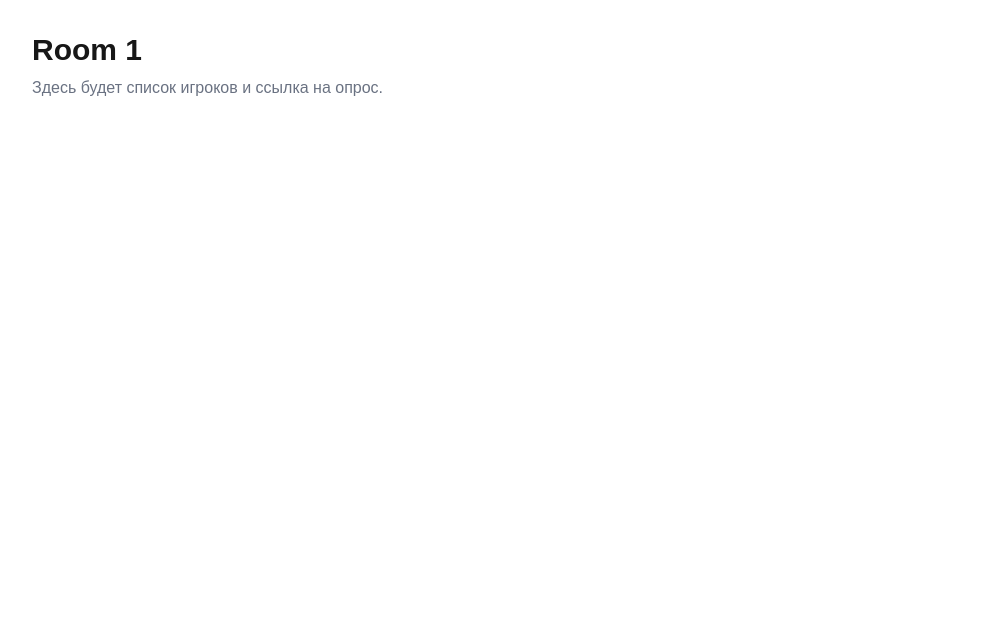
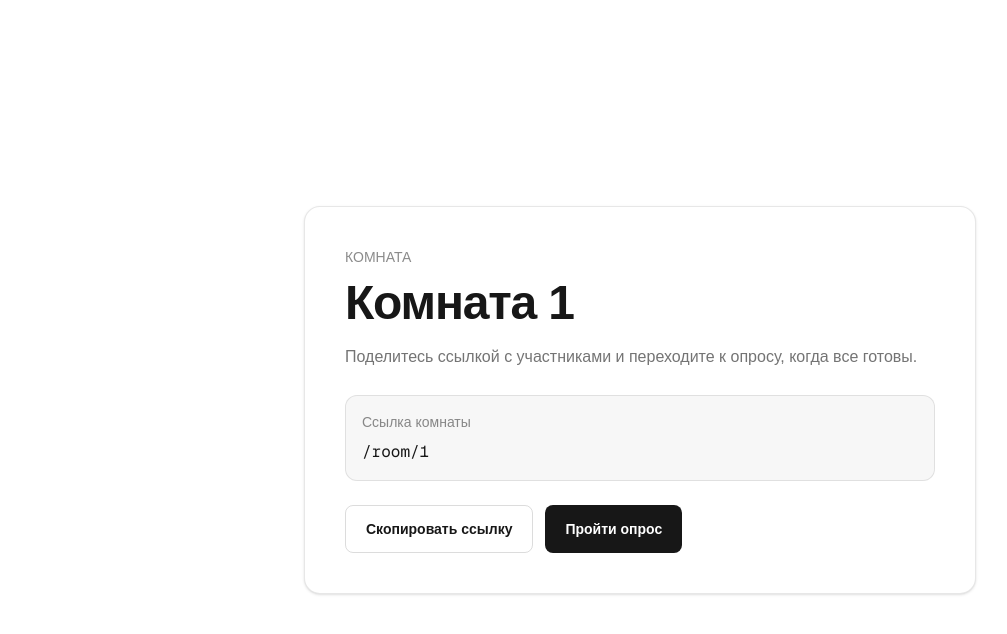
Before and after one commit to unitonli/game-match, a Next.js app: page /room/1 in a window 1280 px wide. Shown: the top 634 px of the page, without its empty margins (0-1007 px from the left). Built offline with nearby package versions, Linux system fonts and the light colour scheme.

Commit message:
Add room page

```diff
--- /dev/null
+++ b/app/room/[code]/copy-room-link-button.tsx
@@ -0,0 +1,33 @@
+"use client";
+
+import { useState, useSyncExternalStore } from "react";
+
+type CopyRoomLinkButtonProps = {
+  roomPath: string;
+};
+
+export function CopyRoomLinkButton({ roomPath }: CopyRoomLinkButtonProps) {
+  const origin = useSyncExternalStore(
+    () => () => undefined,
+    () => window.location.origin,
+    () => "",
+  );
+  const roomLink = origin ? new URL(roomPath, origin).toString() : roomPath;
+  const [copied, setCopied] = useState(false);
+
+  async function handleCopy() {
+    await navigator.clipboard.writeText(roomLink);
+    setCopied(true);
+    window.setTimeout(() => setCopied(false), 1800);
+  }
+
+  return (
+    <button
+      type="button"
+      onClick={handleCopy}
+      className="inline-flex min-h-12 items-center justify-center rounded-lg border border-foreground/15 px-5 text-sm font-semibold text-foreground transition hover:border-foreground/35 hover:bg-foreground/[0.04] focus:outline-none focus:ring-2 focus:ring-foreground focus:ring-offset-2 focus:ring-offset-background"
+    >
+      {copied ? "Ссылка скопирована" : "Скопировать ссылку"}
+    </button>
+  );
+}
--- a/app/room/[code]/page.tsx
+++ b/app/room/[code]/page.tsx
@@ -1,16 +1,54 @@
+import Link from "next/link";
+import { CopyRoomLinkButton } from "./copy-room-link-button";
+
 type RoomPageProps = {
-  params: {
+  params: Promise<{
     code: string;
-  };
+  }>;
 };
 
-export default function RoomPage({ params }: RoomPageProps) {
+export default async function RoomPage({ params }: RoomPageProps) {
+  const { code } = await params;
+  const roomPath = `/room/${code}`;
+  const quizPath = `${roomPath}/quiz`;
+
   return (
-    <main className="min-h-screen p-8">
-      <h1 className="text-3xl font-bold">Room {params.code}</h1>
-      <p className="mt-2 text-gray-500">
-        Здесь будет список игроков и ссылка на опрос.
-      </p>
+    <main className="flex min-h-screen items-center justify-center bg-background px-6 py-12">
+      <section className="w-full max-w-2xl rounded-2xl border border-foreground/10 bg-background p-6 shadow-sm sm:p-10">
+        <div className="flex flex-col gap-6">
+          <div>
+            <p className="text-sm font-medium uppercase text-foreground/50">
+              Комната
+            </p>
+            <h1 className="mt-3 text-4xl font-semibold tracking-tight text-foreground sm:text-5xl">
+              Комната {code}
+            </h1>
+            <p className="mt-4 max-w-xl text-base leading-7 text-foreground/60">
+              Поделитесь ссылкой с участниками и переходите к опросу, когда все
+              готовы.
+            </p>
+          </div>
+
+          <div className="rounded-xl border border-foreground/10 bg-foreground/[0.03] p-4">
+            <p className="text-sm font-medium text-foreground/50">
+              Ссылка комнаты
+            </p>
+            <p className="mt-2 break-all font-mono text-sm text-foreground sm:text-base">
+              {roomPath}
+            </p>
+          </div>
+
+          <div className="flex flex-col gap-3 sm:flex-row">
+            <CopyRoomLinkButton roomPath={roomPath} />
+            <Link
+              href={quizPath}
+              className="inline-flex min-h-12 items-center justify-center rounded-lg bg-foreground px-5 text-sm font-semibold text-background transition hover:opacity-85 focus:outline-none focus:ring-2 focus:ring-foreground focus:ring-offset-2 focus:ring-offset-background"
+            >
+              Пройти опрос
+            </Link>
+          </div>
+        </div>
+      </section>
     </main>
   );
 }
```
